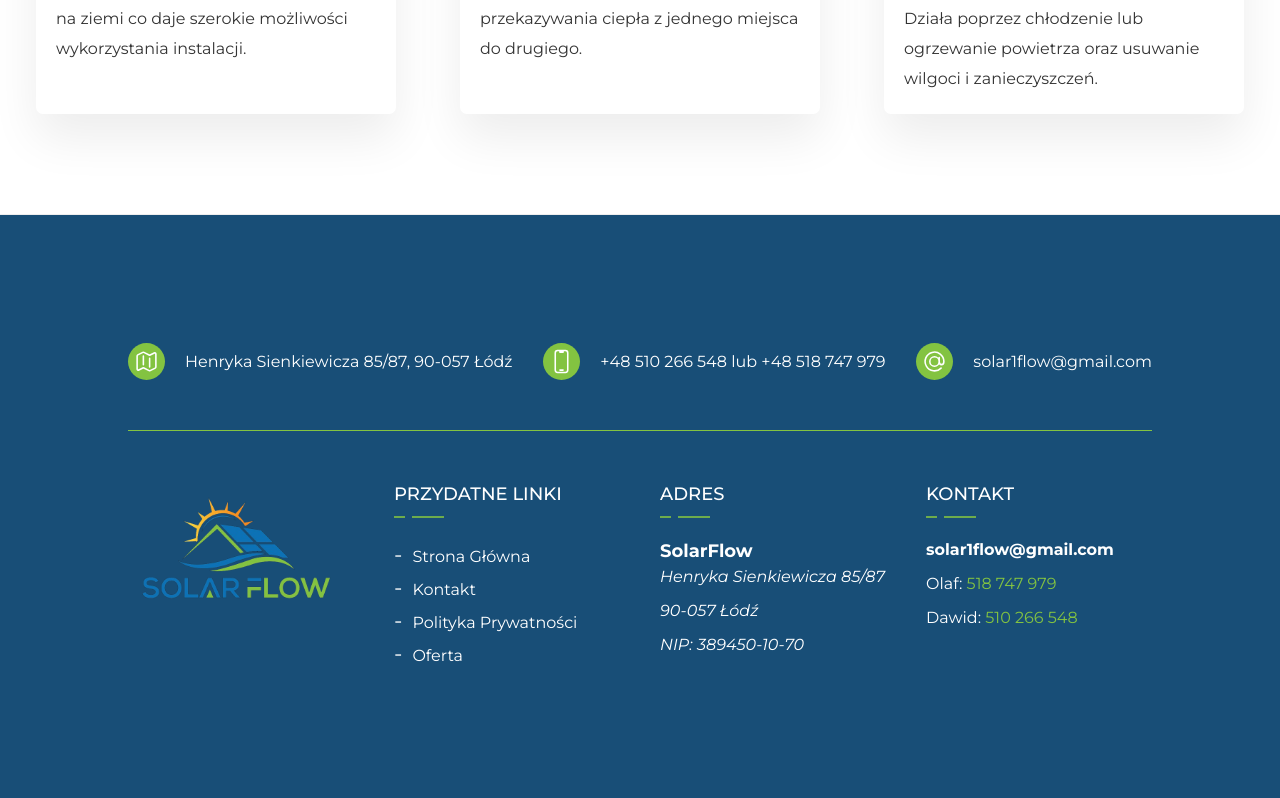
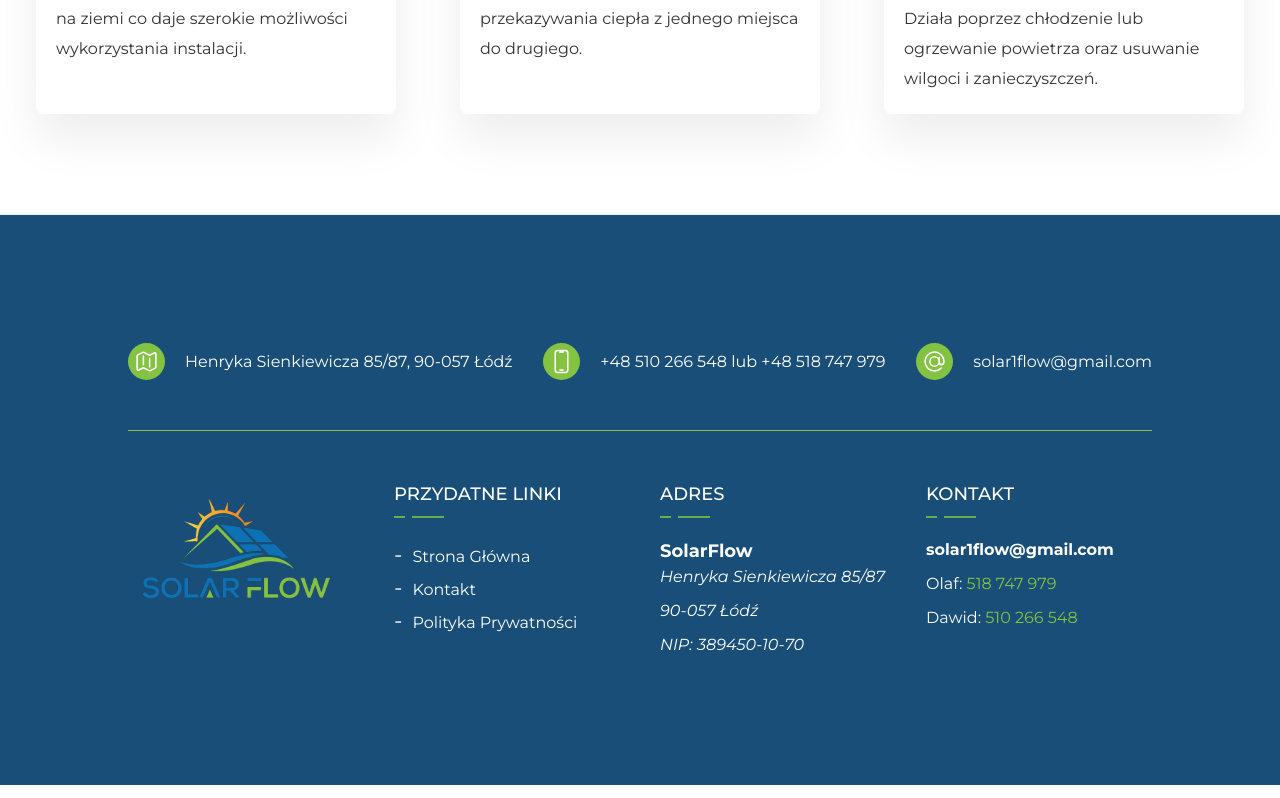
Before and after one commit to Rohhan415/SolarFlow, a React (Vite) app: page / in a window 1280 px wide. Shown: the part 4936-5734 px from the top of the page. Built offline with nearby package versions, Linux system fonts and the light colour scheme.

Commit message:
refactor: deleted unused link

```diff
--- a/src/components/Footer/FooterInformation.tsx
+++ b/src/components/Footer/FooterInformation.tsx
@@ -22,9 +22,6 @@ function FooterInformation() {
           </li>
           <li className={styles.footerInformationListButton}>
             <NavLink to="/policy">Polityka Prywatności</NavLink>
-          </li>
-          <li className={styles.footerInformationListButton}>
-            <NavLink to="*">Oferta</NavLink>
           </li>
         </ul>
       </nav>
```
